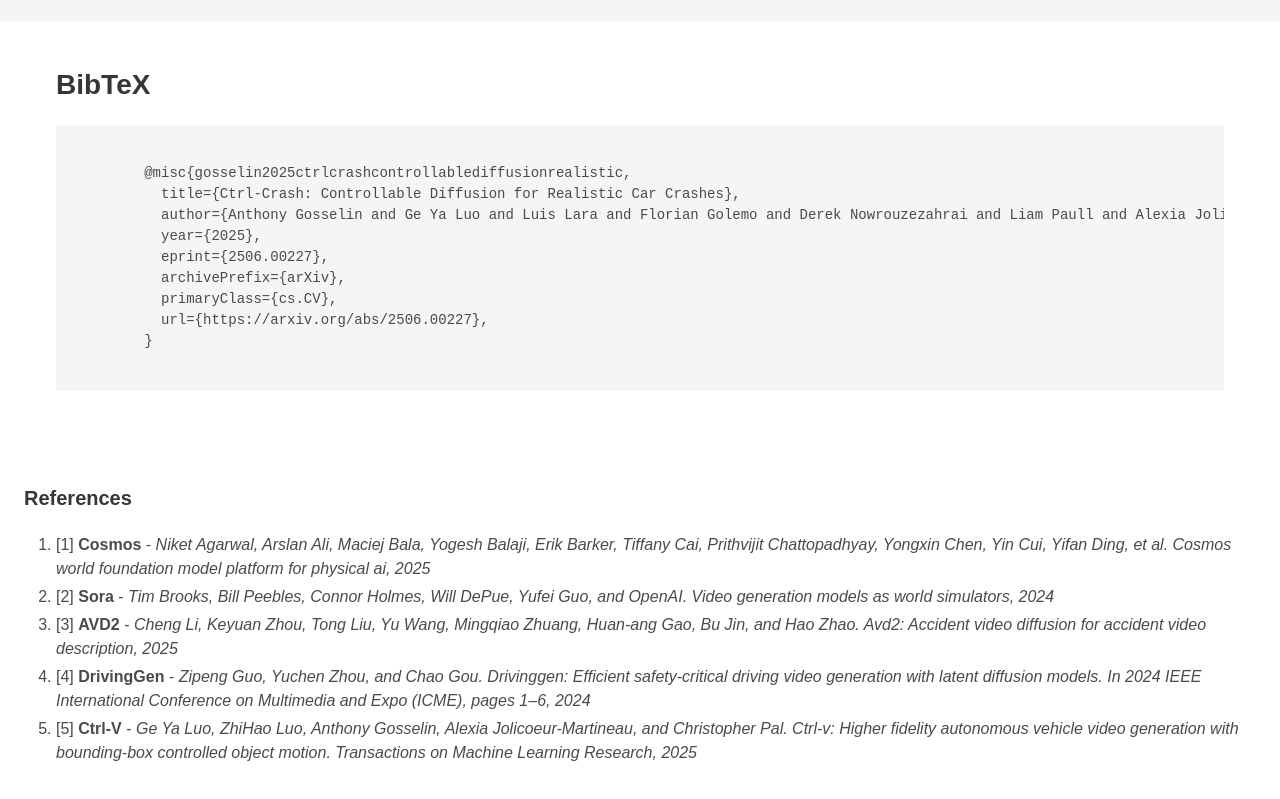
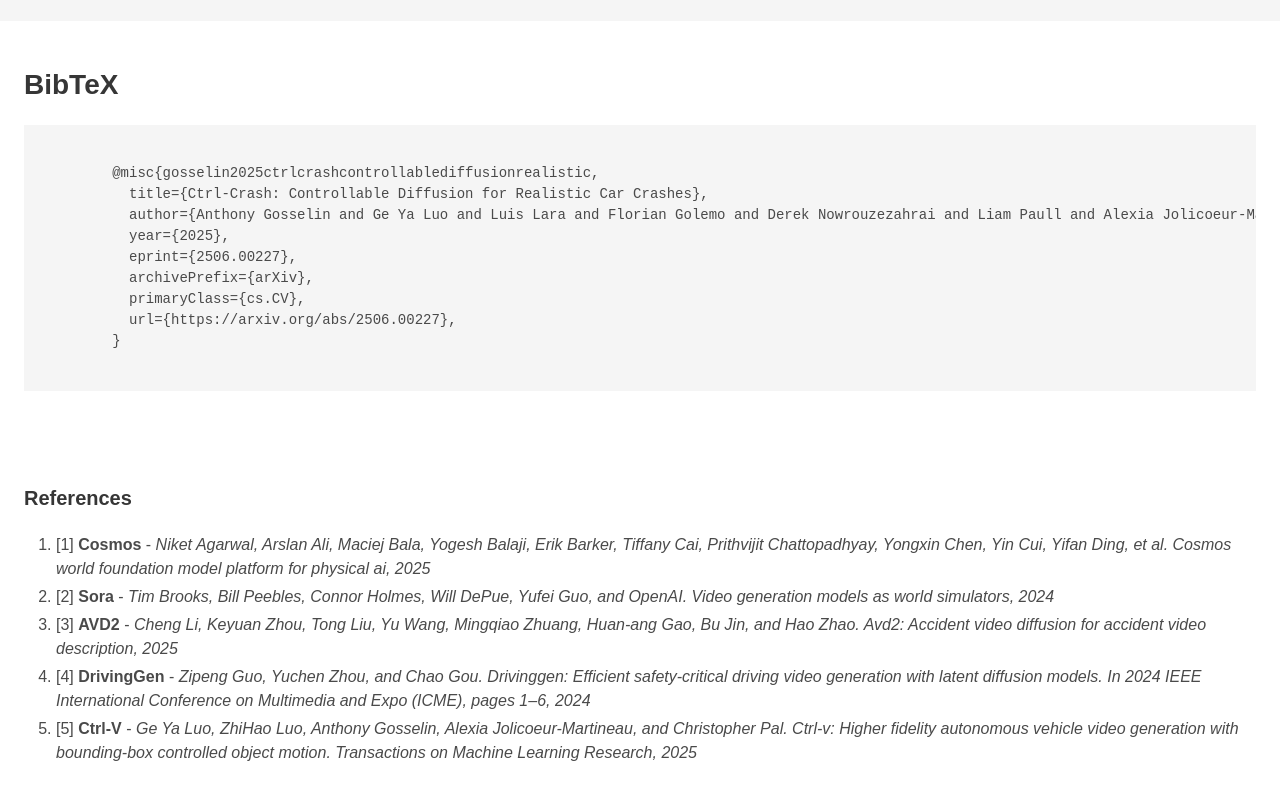
Before and after one commit to AnthonyGosselin/Ctrl-Crash-ProjectPage, a plain HTML site: page index.html in a window 1280 px wide. Shown: the part 5557-6356 px from the top of the page. Drawn offline with nearby package versions, Linux system fonts and the light colour scheme; some icons are missing; a web font is replaced by a local one.

Commit message:
Added paper

```diff
--- a/index.html
+++ b/index.html
@@ -642,7 +642,7 @@
 
 <!--BibTex citation -->
   <section class="section" id="BibTeX">
-    <div class="container is-fluid content">
+    <div class="container is-max-desktop content">
       <h2 class="title">BibTeX</h2>
       <pre><code>
         @misc{gosselin2025ctrlcrashcontrollablediffusionrealistic,
```
